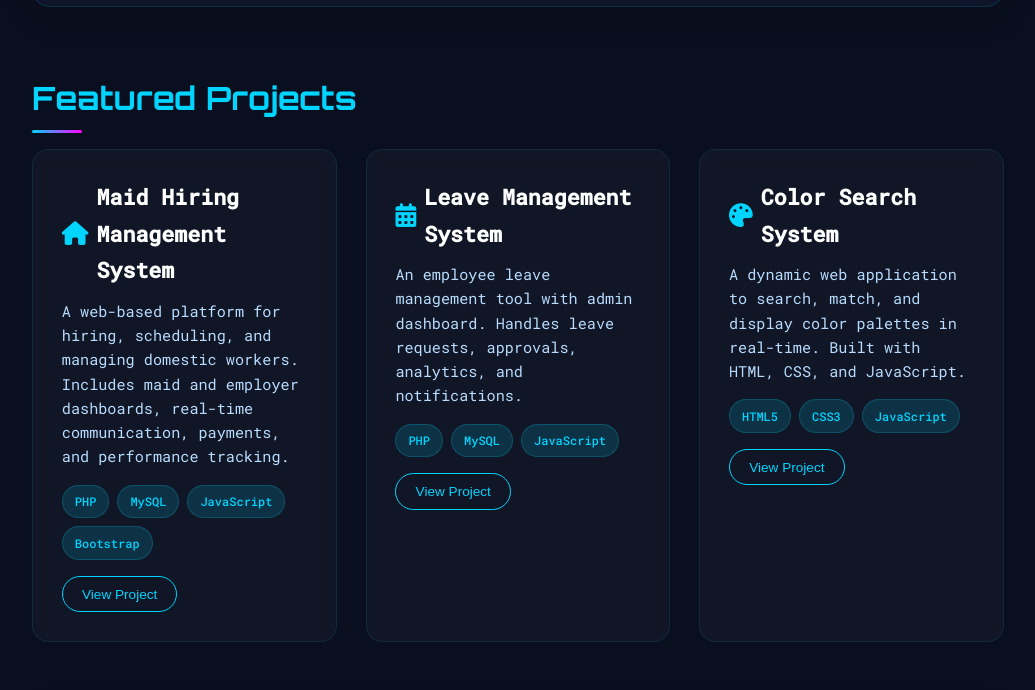
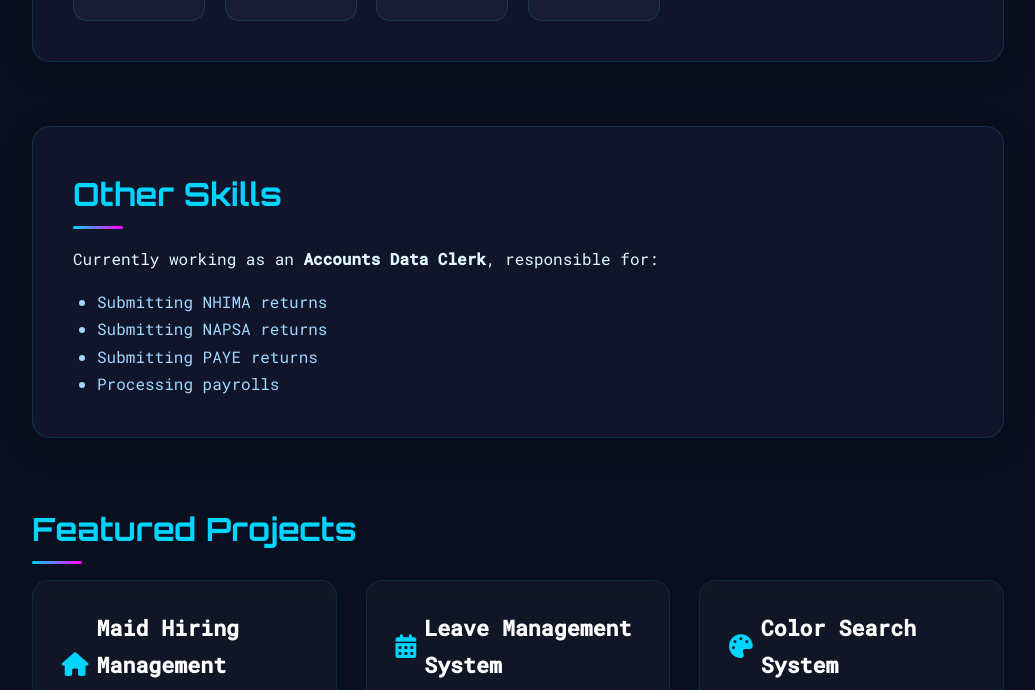
Before and after one commit to Chellahd/portfolio, a plain HTML site: page index.html in a window 1280 px wide. Shown: the part 1312-2002 px from the top of the page, without its empty margins (122-1157 px from the left). Drawn offline with Linux system fonts and the light colour scheme.

Commit message:
Update index.html

```diff
--- a/index.html
+++ b/index.html
@@ -54,7 +54,7 @@
       <p>I build elegant, high-performance web applications with a focus on clean architecture, user experience, and modern technologies. Passionate about open-source, automation, and pushing the boundaries of what's possible in the browser.</p>
     </section>
 
-    <!-- Skills -->
+    <!-- Technical Skills -->
     <section id="skills" class="section-card">
       <h2>Technical Skills</h2>
       <div class="skills-container">
@@ -66,14 +66,27 @@
         <div class="skill-item"><i class="fab fa-git-alt"></i><span>Git</span></div>
         <div class="skill-item"><i class="fas fa-database"></i><span>MySQL</span></div>
         <div class="skill-item"><i class="fab fa-python"></i><span>Python</span></div>
+        <div class="skill-item"><i class="fas fa-file-excel"></i><span>Microsoft Application Packages</span></div>
+        <div class="skill-item"><i class="fas fa-network-wired"></i><span>Computer Networking (Cisco)</span></div>
       </div>
+    </section>
+
+    <!-- Other Skills -->
+    <section id="other-skills" class="section-card">
+      <h2>Other Skills</h2>
+      <p>Currently working as an <strong>Accounts Data Clerk</strong>, responsible for:</p>
+      <ul>
+        <li>Submitting NHIMA returns</li>
+        <li>Submitting NAPSA returns</li>
+        <li>Submitting PAYE returns</li>
+        <li>Processing payrolls</li>
+      </ul>
     </section>
 
     <!-- Projects -->
     <section id="projects">
       <h2>Featured Projects</h2>
       <div class="projects-grid">
-
         <div class="project">
           <h3><i class="fas fa-home"></i> Maid Hiring Management System</h3>
           <p>A web-based platform for hiring, scheduling, and managing domestic workers. Includes maid and employer dashboards, real-time communication, payments, and performance tracking.</p>
@@ -113,7 +126,6 @@
                   data-desc="Interactive color palette generator and matcher using pure HTML, CSS and JavaScript. No frameworks."
                   data-link="#">View Project</button>
         </div>
-
       </div>
     </section>
 
@@ -149,7 +161,7 @@
     </div>
   </div>
 
-  <!-- Custom JS -->
+  <!-- Scripts -->
   <script src="script.js"></script>
 </body>
 </html>
```
